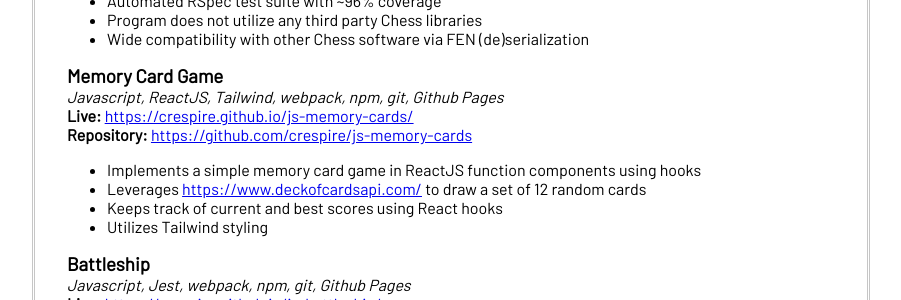
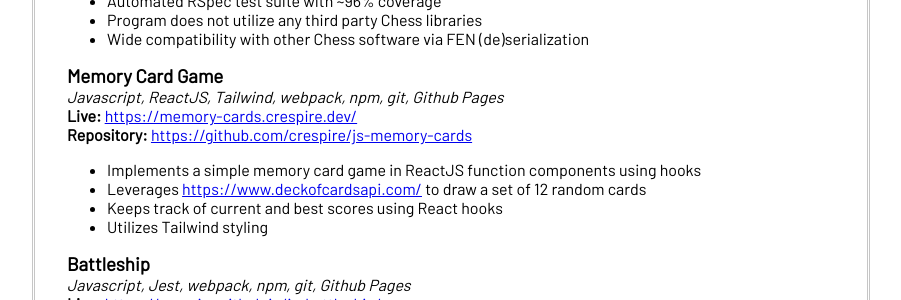
Before and after one commit to crespire/crespire, a Jekyll site: the page built from resume.md, in a window 1280 px wide and 900 px high, scrolled down 1803 px. Shown: the part 154-454 px from the top of the window, without its empty margins (189-1090 px from the left). Built offline with Jekyll 4.4.1, drawn with Linux system fonts in a browser that asks for light colours; our own code applies the rules of GitHub Pages for plain Markdown files; part of the change alters nothing that is shown.

Commit message:
fix: update link for memory cards project

```diff
--- a/resume.md
+++ b/resume.md
@@ -91,7 +91,7 @@ _Ruby, RSpec, git_
 
 ### Memory Card Game
 _Javascript, ReactJS, Tailwind, webpack, npm, git, Github Pages_
-**Live:** [https://crespire.github.io/js-memory-cards/](https://crespire.github.io/js-memory-cards/)
+**Live:** [https://memory-cards.crespire.dev/](https://memory-cards.crespire.dev/)
 **Repository:** [https://github.com/crespire/js-memory-cards](https://github.com/crespire/js-memory-cards)
 * Implements a simple memory card game in ReactJS function components using hooks
 * Leverages [https://www.deckofcardsapi.com/](https://www.deckofcardsapi.com/) to draw a set of 12 random cards
```
